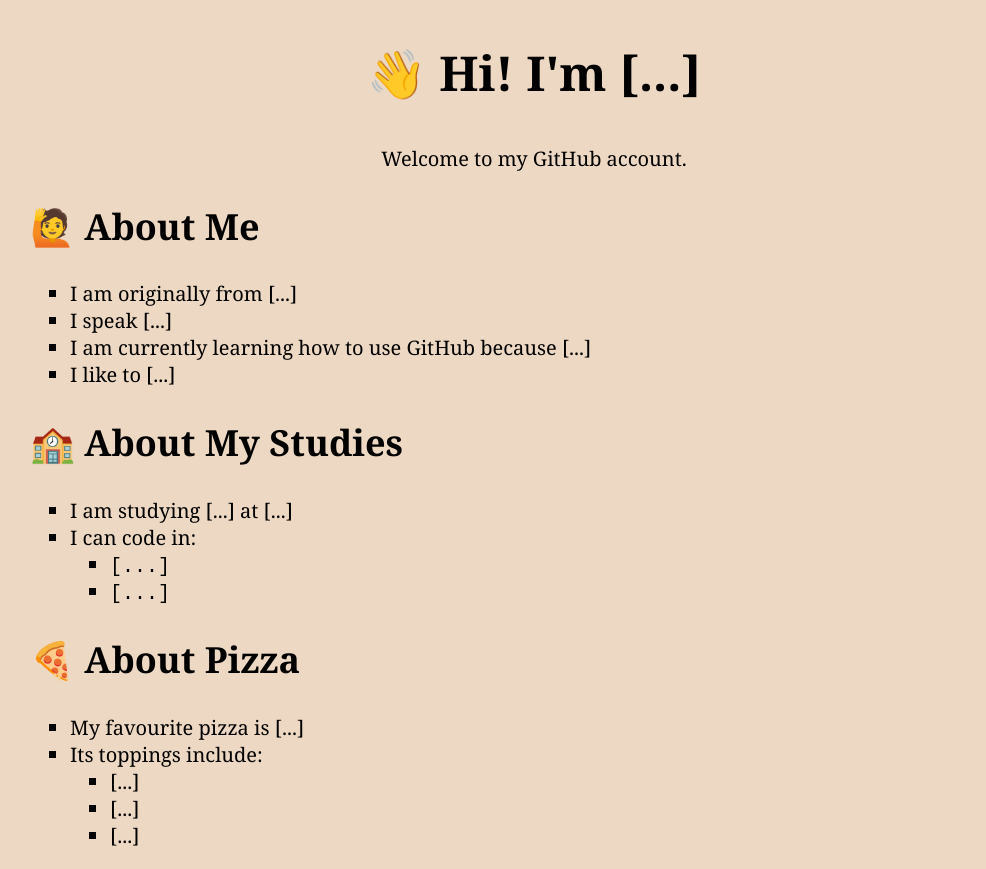
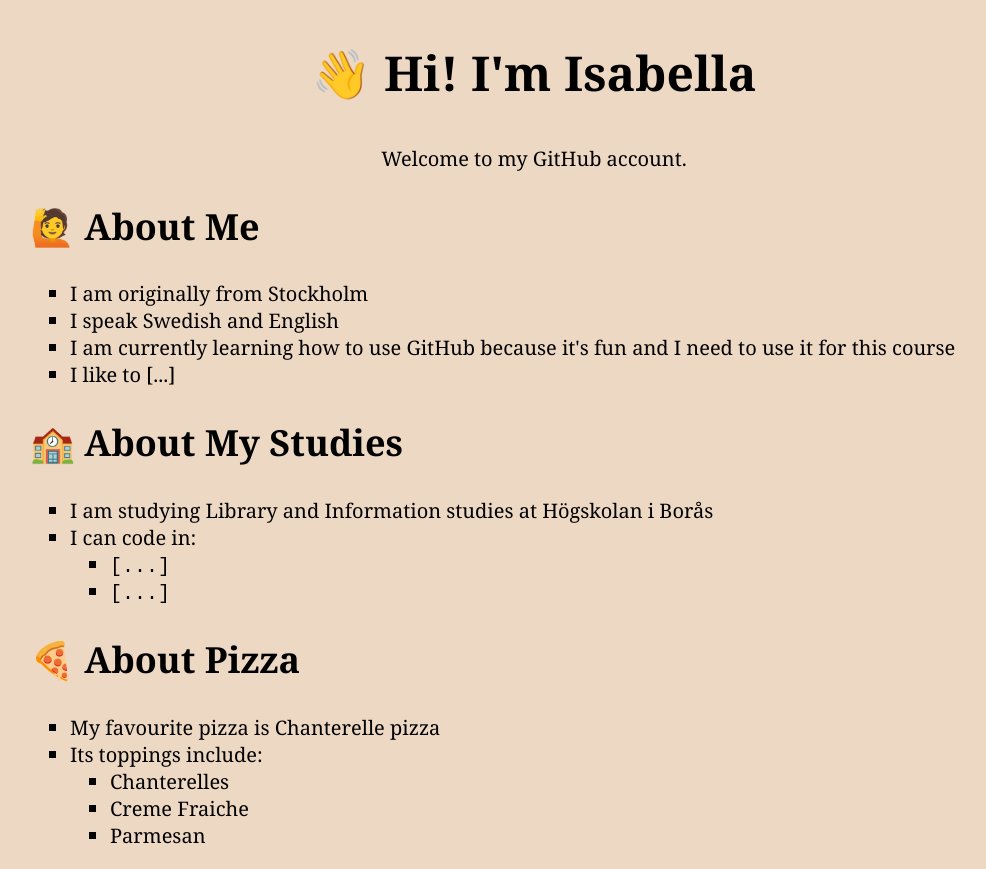
Before and after one commit to IsabellaSundberg/Digitalisering_Test, a plain HTML site: page index.html in a window 1280 px wide. Shown: the whole page, without its empty margins (106-1092 px from the left). Drawn offline with Linux system fonts and the light colour scheme.

Commit message:
Update index.html

```diff
--- a/index.html
+++ b/index.html
@@ -2,12 +2,12 @@
 <!DOCTYPE html>
 <html xmlns="http://www.w3.org/1999/xhtml">
     <head>
-        <title>My Personal GitHub Webpage</title>
+        <title>Isabellas page</title>
         <link rel="stylesheet" type="text/css" href="css/style.css"/>
     </head>
     <body>
         <article>
-        <h1>&#128075; Hi! I'm [...]</h1>
+        <h1>&#128075; Hi! I'm Isabella</h1>
         <p>
             Welcome to my GitHub account.
         </p>
@@ -15,16 +15,16 @@
         <article>
         <h2>&#128587; About Me</h2>
         <ul>
-            <li>I am originally from [...]</li>
-            <li>I speak [...]</li>
-            <li>I am currently learning how to use GitHub because [...]</li>
+            <li>I am originally from Stockholm</li>
+            <li>I speak Swedish and English</li>
+            <li>I am currently learning how to use GitHub because it's fun and I need to use it for this course</li>
             <li>I like to [...]</li>
         </ul>
         </article>
         <article>
         <h2>&#127979; About My Studies </h2>
         <ul>
-            <li>I am studying [...] at [...]</li>
+            <li>I am studying Library and Information studies at Högskolan i Borås </li>
             <li>I can code in:
                 <ul>
                     <li><code>[...]</code></li>
@@ -36,12 +36,12 @@
         <article>
         <h2>&#127829; About Pizza</h2>
         <ul>
-            <li>My favourite pizza is [...]</li>
+            <li>My favourite pizza is Chanterelle pizza</li>
             <li>Its toppings include:
                 <ul>
-                    <li>[...]</li>
-                    <li>[...]</li>
-                    <li>[...]</li>
+                    <li>Chanterelles</li>
+                    <li>Creme Fraiche</li>
+                    <li>Parmesan</li>
                 </ul>
             </li>
         </ul>
```
